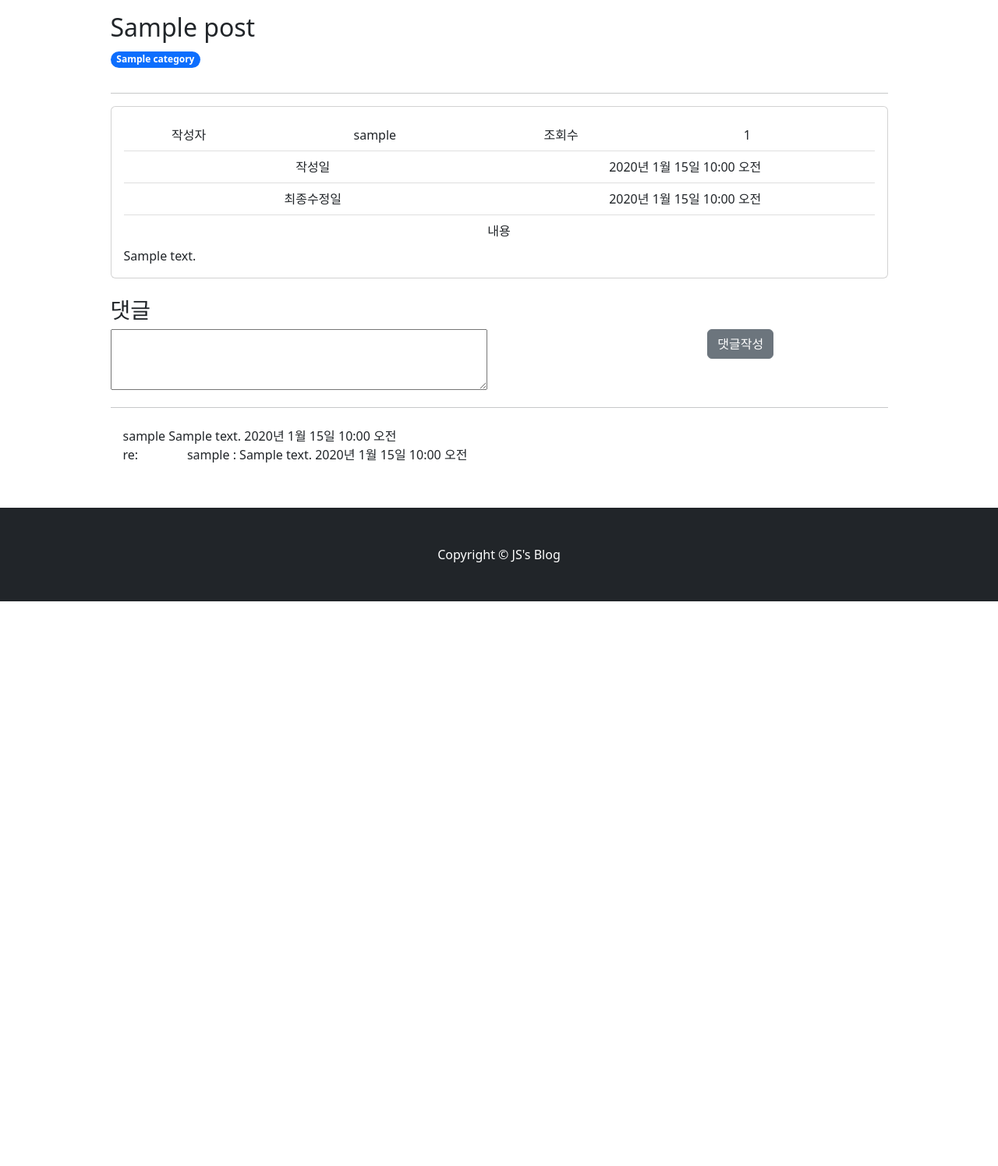
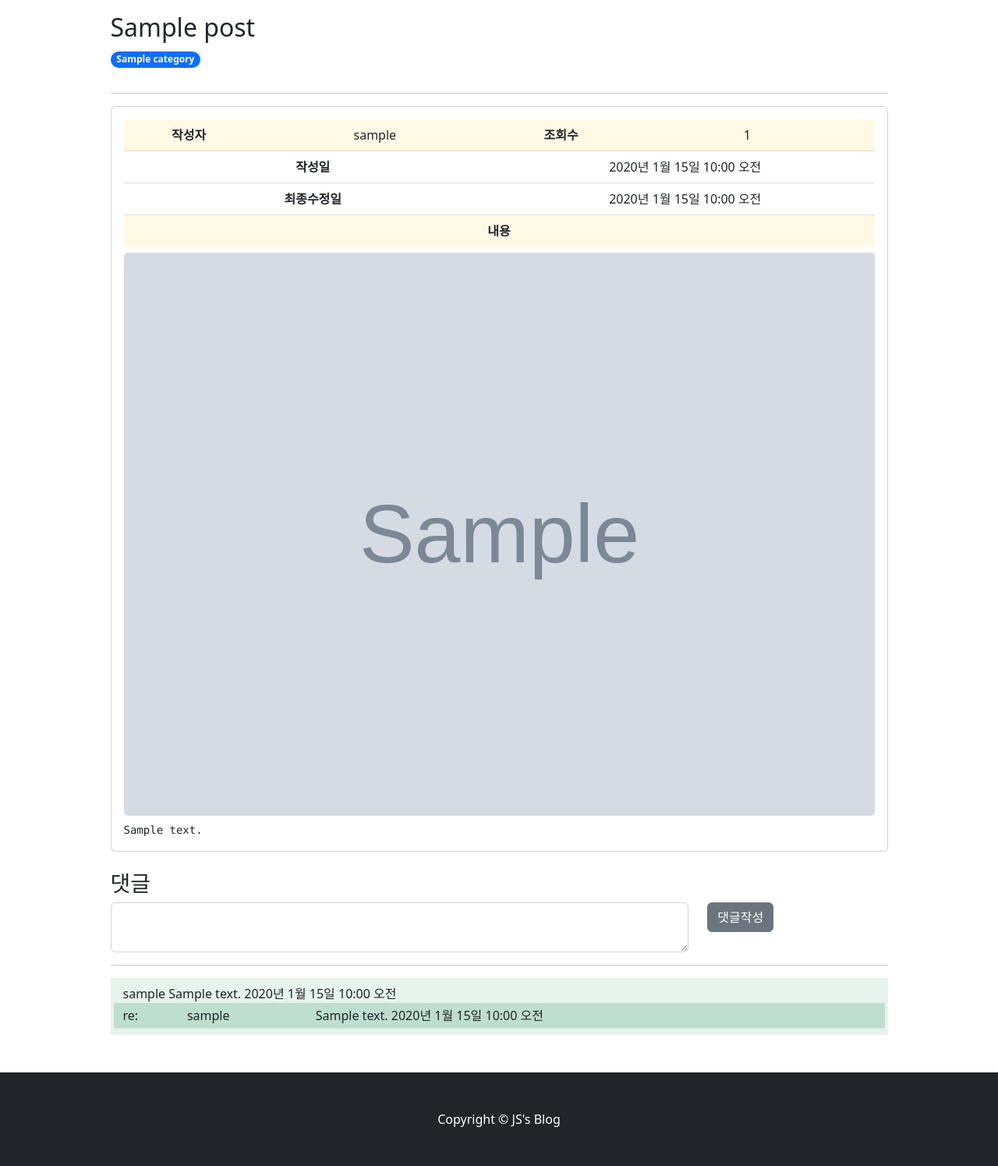
Before and after one commit to YuJinsoo/myBlog, a Django app: page /blog/1/ in a window 1280 px wide. Shown: the part 56-1551 px from the top of the page at 78% size. Before the commit the page ends 827 px from the top, so only its background shows below. Run offline with Django 4.2, Linux system fonts and the light colour scheme; tables that the repository leaves empty hold one stand-in row (values such as "Sample post"); grey boxes marked "Sample" are stand-in pictures.

Commit message:
게시물에 이미지 업로드 기능 개발

```diff
--- a/blog/forms.py
+++ b/blog/forms.py
@@ -6,7 +6,7 @@ class PostForm(forms.ModelForm):
 
     class Meta:
         model = Post
-        fields = ['title', 'content', 'category']
+        fields = ['title', 'content', 'image', 'category']
 
 
 class CommentForm(forms.ModelForm):
@@ -15,7 +15,10 @@ class CommentForm(forms.ModelForm):
         model = Comment
         fields = ['content']
         widgets = {
-            'content': forms.Textarea(attrs={'rows':'3', 'cols':'50'})
+            'content': forms.Textarea(attrs={
+                'style' : 'height:4em',
+                'class':'form-control'
+                })
         }
 
 
@@ -25,5 +28,7 @@ class ReCommentForm(forms.ModelForm):
         model = ReComment
         fields = ['content']
         widgets = {
-            'content': forms.Textarea(attrs={'rows':'3', 'cols':'40'})
+            'content': forms.Textarea(attrs={
+                'style' : 'height:4em',
+                'class':'form-control'})
         }
--- a/blog/models.py
+++ b/blog/models.py
@@ -12,6 +12,7 @@ class Post(models.Model):
     updated_at = models.DateTimeField(auto_now=True)
     category = models.ForeignKey("Category", null=True, blank=True, on_delete=models.SET_NULL)
     hits = models.PositiveIntegerField(default=0, verbose_name='조회수')
+    image = models.ImageField(upload_to="images/", null=True, blank=True)
 
     def __str__(self):
         return f"[{self.pk}] {self.title} :: {self.author} - {self.created_at}"
--- a/blog/templates/blog/post_detail.html
+++ b/blog/templates/blog/post_detail.html
@@ -19,33 +19,36 @@
             <!-- <img src="..." class="card-img-top" alt="..."> -->
             <div class="card-body">
                 <ul class="list-group list-group-flush">
-                    <li class="list-group-item">
+                    <li class="list-group-item bg-warning" style="--bs-bg-opacity: .1;">
                         <div class="row text-center">
-                            <div class="col-2">작성자</div>
+                            <div class="col-2 fw-bold">작성자</div>
                             <div class="col-4">{{post.author}}</div>
-                            <div class="col-2">조회수</div>
+                            <div class="col-2 fw-bold">조회수</div>
                             <div class="col-4">{{post.hits}}</div>
                         </div>
                     </li>
                     <li class="list-group-item">
                         <div class="row text-center">
-                            <div class="col-6">작성일</div>
+                            <div class="col-6 fw-bold">작성일</div>
                             <div class="col-6">{{post.created_at}}</div>
                         </div>
                     </li>
                     <li class="list-group-item">
                         <div class="row text-center">
-                            <div class="col-6">최종수정일</div>
+                            <div class="col-6 fw-bold">최종수정일</div>
                             <div class="col-6">{{post.updated_at}}</div>
                         </div>
                     </li>
-                    <li class="list-group-item">
-                        <div class="row text-center">
-                            <div class="col-12">내용</div>
+                    <li class="list-group-item bg-warning" style="--bs-bg-opacity: .1;">
+                        <div class="row text-center" >
+                            <div class="col-12 fw-bold">내용</div>
                         </div>
                     </li>
                 </ul>
-                <p class="card-text">{{post.content}}</p>
+                {% if post.image %}
+                <img src="{{ post.image.url }}" class="card-img my-2" alt="...">
+                {% endif %}
+                <pre class="card-text">{{post.content}}</pre>
             </div>
           </div>
         <br>
@@ -63,7 +66,7 @@
             <hr>
             <ul class="list-group list-group-flush">
             {% for comment in comments %}
-                <li class="list-group-item" id="comment_{{forloop.counter}}">
+                <li class="list-group-item bg-success" id="comment_{{forloop.counter}}" style="--bs-bg-opacity: .1;">
                     <div class="row">
                         <div class="col-8">
                             {{comment.author}}
@@ -72,7 +75,7 @@
                         </div>
                         <div class="col-4">
                             <div class="d-grid gap-2 d-md-flex justify-content-md-end">
-                                {% if user == comment.author or user.is_superuser %}
+                                {% if user == comment.author or user.is_superuser or user == post.author %}
                                 <form action="{% url 'blog:cm-delete' cm_id=comment.pk %}" method="post">
                                     {% csrf_token %}
                                     <input type="submit" class="btn btn-outline-danger" value="X">
@@ -86,15 +89,15 @@
                     </div>
                     {% with recomments=comment.recomment_set.all %}
                     {% for recomment in recomments %}
-                    <div class="row">
+                    <div class="row bg-success py-1 border-bottom" style="--bs-bg-opacity: .2;">
                         <div class="col-1">re:</div>
-                        <div class="col-7">
-                            {{ recomment.author }} :
+                        <div class="col-2">{{ recomment.author }}</div>
+                        <div class="col-5">
                             {{ recomment.content }}
                             {{ recomment.created_at }}
                         </div>
                         <div class="col-4">
-                            {% if user == recomment.author or user.is_superuser %}
+                            {% if user == recomment.author or user.is_superuser or user == post.author%}
                             <form action="{% url 'blog:rcm-delete' post_id=post.pk rcm_id=recomment.pk %}" method="post">
                                 {% csrf_token %}
                                 <input type="submit" class="btn btn-outline-danger" value="X">
@@ -104,12 +107,16 @@
                     </div>
                     {% endfor %}
                     {% endwith%}
-                    <div class="row hidden">
+                    <div class="row p-2 hidden">
                         <form action="{% url 'blog:rcm-write' post_id=post.pk cm_id=comment.pk %}" method="post">
-
                             {% csrf_token %}
-                            {{ recomment_form.as_p }}
-                            <input type="submit" class="btn btn-outline-danger" value="작성!">
+                            <div class="row ">
+                                <div class="col-2">
+                                    <span class="">대댓글</span>
+                                </div>
+                                <div class="col-8">{{ recomment_form.content }}</div>
+                                <div class="col-2"><input type="submit" class="btn btn-outline-danger" value="작성!"></div>
+                            </div>
                         </form>
                     </div>
                 </li>
--- a/blog/templates/blog/post_edit.html
+++ b/blog/templates/blog/post_edit.html
@@ -2,9 +2,11 @@
 
 {% block content %}
     <h1> 게시글 작성 </h1>
-    <form action="{% url 'blog:edit' post_id=post.pk %}" method="post">
+    <form action="{% url 'blog:edit' post_id=post.pk %}" method="post" enctype="multipart/form-data">
         {% csrf_token %}
         {{form.as_p}}
+
+
         {%comment%}
         <div>
             {{ form.title.label }}
--- a/blog/urls.py
+++ b/blog/urls.py
@@ -1,5 +1,7 @@
 from django.contrib import admin
 from django.urls import path
+
+
 from . import views
 
 app_name = "blog"
--- a/blog/views.py
+++ b/blog/views.py
@@ -75,6 +75,7 @@ class PostWrite(LoginRequiredMixin, View):
         if form.is_valid():
             post = form.save(commit=False)
             post.author = request.user
+
             post.save()
             return redirect('blog:list')
 
@@ -85,7 +86,8 @@ class PostWrite(LoginRequiredMixin, View):
 class PostEdit(LoginRequiredMixin, View):
     def get(self, request, post_id):
         post = get_object_or_404(Post, pk=post_id)
-        form = PostForm(initial={'title':post.title, 'content':post.content, 'category': post.category, 'author': post.author})
+        form = PostForm(initial={'title':post.title, 'content':post.content, 'category': post.category, 'author': post.author, 'imgae': post.image})
+
         context = {
             'post': post,
             'form': form
@@ -102,6 +104,8 @@ class PostEdit(LoginRequiredMixin, View):
                 post.title = form.cleaned_data["title"]
                 post.content = form.cleaned_data["content"]
                 post.category = form.cleaned_data["category"]
+                post.image = request.FILES['image']
+
                 post.save()
                 return redirect('blog:detail', post_id=post_id)
 
--- a/myapp/urls.py
+++ b/myapp/urls.py
@@ -16,6 +16,10 @@ Including another URLconf
 """
 from django.contrib import admin
 from django.urls import path, include
+
+from django.conf import settings
+from django.conf.urls.static import static
+
 from . import views
 
 urlpatterns = [
@@ -23,6 +27,6 @@ urlpatterns = [
     path("", views.IndexMain.as_view()),
     path("blog/", include("blog.urls")),
     path("user/", include("user.urls")),
-]
+] + static(settings.MEDIA_URL, document_root=settings.MEDIA_ROOT)
 
 handler404 = 'blog.views.page_not_found'
--- a/requirement.txt
+++ b/requirement.txt
@@ -1,5 +1,6 @@
 asgiref==3.7.2
 Django==4.2.3
+Pillow==9.5.0
 sqlparse==0.4.4
 typing_extensions==4.7.1
 tzdata==2023.3
```
Also changed, not shown: myapp/settings.py (+8 -1 lines), README.md, blog/migrations/0005_post_image.py (added).
